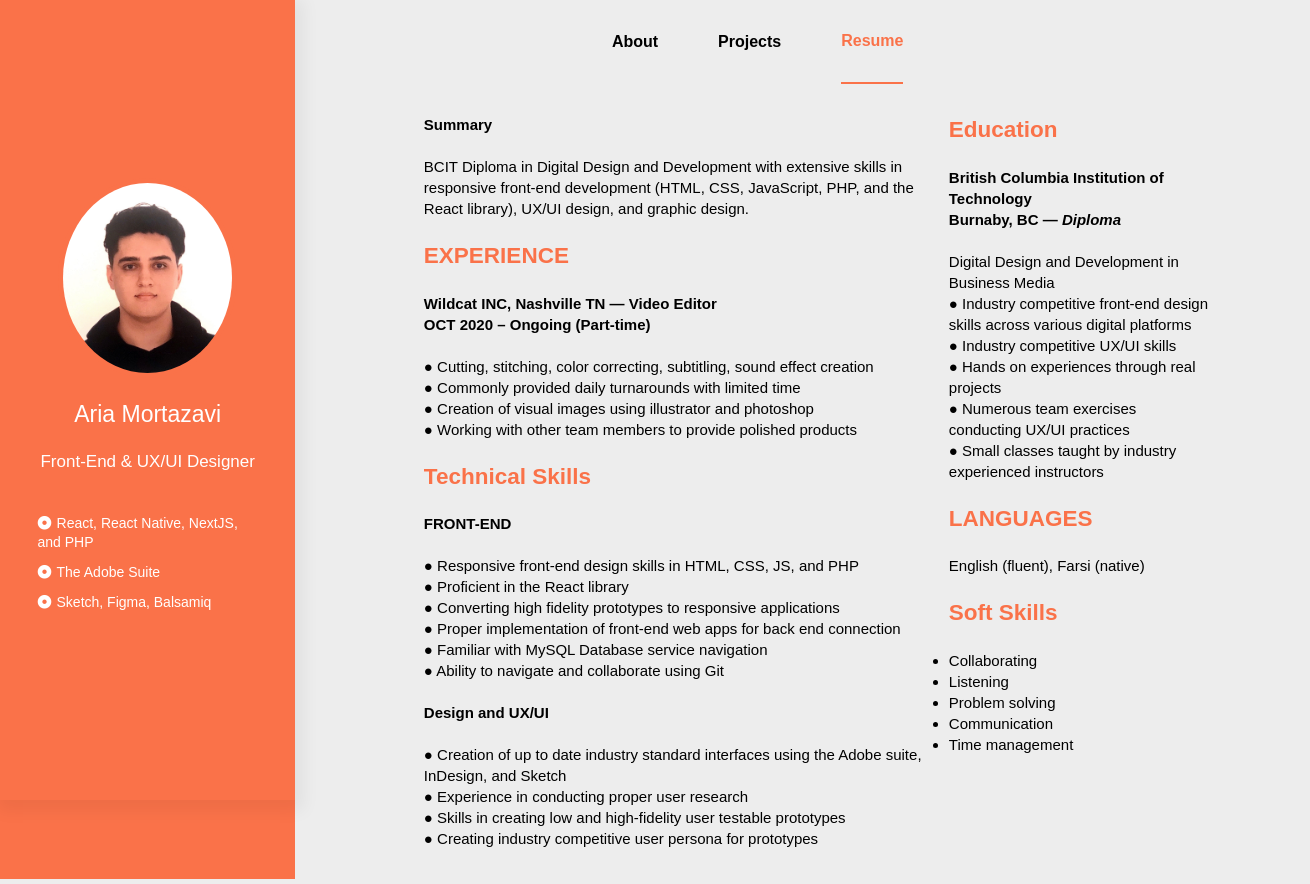
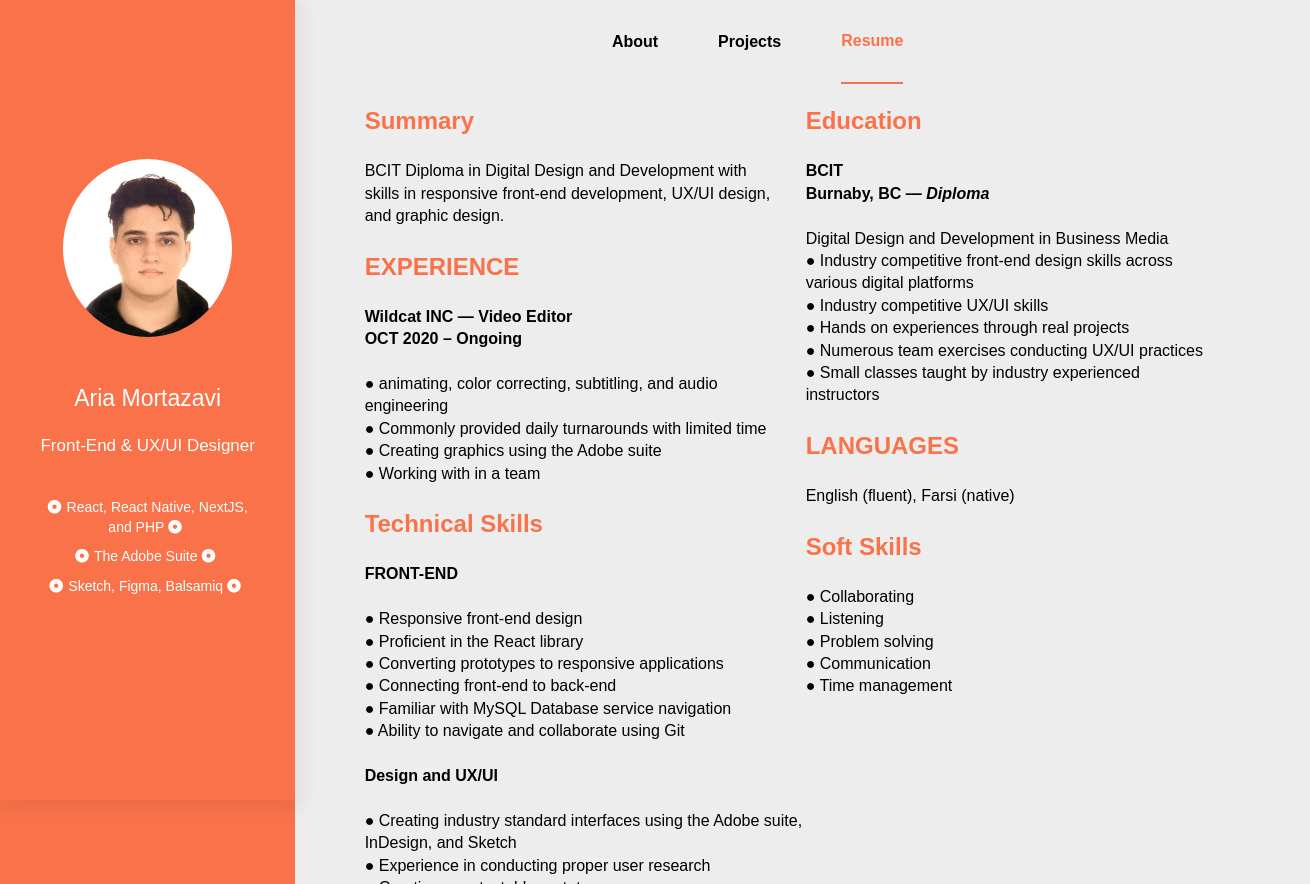
Before and after one commit to AriaMortazavi/Portfolio, a React (Create React App) app: page / in a window 1280 px wide. Both pictures are taken after a click on the item "Resume". Shown: the whole page, 1310 px wide, since content can reach past the window. Built offline with nearby package versions, Linux system fonts and the light colour scheme; a web font is replaced by a local one.

Commit message:
Minor vissual adjustmentss for mobile

```diff
--- a/src/components/About.jsx
+++ b/src/components/About.jsx
@@ -77,9 +77,9 @@ class About extends Component {
             <div className="c-t-div">
               <span
                 className="hire-span"
-                onClick={e => this.roundButtonClick(e, "Contact")}
+                onClick={e => this.roundButtonClick(e, "Resume")}
               >
-                HIRE ME
+                My Resume
               </span>
               {/* <a className="resume-link" target="_blank" href="https://drive.google.com/open?id=1uBx5NHt0po_osHWxYuaeVDCDvzGDR8Rl">
                 MY RESUME
--- a/src/components/Articles.jsx
+++ b/src/components/Articles.jsx
@@ -10,41 +10,41 @@ export default class Articles extends Component {
         <tr>
             <td  valign="top">
                 <p>
-                    <strong>Summary</strong>
+                    <h2>Summary</h2>
                 </p>
                 <br/>
                 <p>
                     BCIT Diploma in Digital Design and Development with
-                    extensive skills in responsive front-end development (HTML,
-                    CSS, JavaScript, PHP, and the React library), UX/UI design,
-                    and graphic design.
                 </p>
+                <p>
+                skills in responsive front-end development,
+                    UX/UI design,
+                    </p>
+                    <p> and graphic design.</p>
                 <br/>
                 <h2>
                     EXPERIENCE
                 </h2>
                 <br/>
                 <h4>
-                    Wildcat INC, Nashville TN —
+                    Wildcat INC —
                     Video Editor<em></em>
                 </h4>
                 <h4>
-                    OCT 2020 – Ongoing (Part-time)
+                    OCT 2020 – Ongoing
                 </h4>
                 <br/>
                 <p>
-                    ● Cutting, stitching, color correcting, subtitling, sound
-                    effect creation
+                    ● animating, color correcting, subtitling, and audio engineering
                 </p>
                 <p>
                     ● Commonly provided daily turnarounds with limited time
                 </p>
                 <p>
-                    ● Creation of visual images using illustrator and photoshop
+                    ● Creating graphics using the Adobe suite
                 </p>
                 <p>
-                    ● Working with other team members to provide polished
-                    products
+                    ● Working with in a team
                 </p>
                 <br/>
                 <h2>
@@ -56,19 +56,16 @@ export default class Articles extends Component {
                 </p>
                 <br/>
                 <p>
-                    ● Responsive front-end design skills in HTML, CSS, JS, and
-                    PHP
+                    ● Responsive front-end design
                 </p>
                 <p>
                     ● Proficient in the React library
                 </p>
                 <p>
-                    ● Converting high fidelity prototypes to responsive
-                    applications
+                    ● Converting prototypes to responsive applications
                 </p>
                 <p>
-                    ● Proper implementation of front-end web apps for back end
-                    connection
+                    ● Connecting front-end to back-end
                 </p>
                 <p>
                     ● Familiar with MySQL Database service navigation
@@ -82,15 +79,13 @@ export default class Articles extends Component {
                 </p>
                 <br/>
                 <p>
-                    ● Creation of up to date industry standard interfaces using
-                    the Adobe suite, InDesign, and Sketch
+                    ● Creating industry standard interfaces using the Adobe suite, InDesign, and Sketch
                 </p>
                 <p>
                     ● Experience in conducting proper user research
                 </p>
                 <p>
-                    ● Skills in creating low and high-fidelity user testable
-                    prototypes
+                    ● Creating user testable prototypes
                 </p>
                 <p>
                     ● Creating industry competitive user persona for prototypes
@@ -103,7 +98,7 @@ export default class Articles extends Component {
                 </h2>
                 <br/>
                 <h4>
-                    British Columbia Institution of Technology
+                    BCIT
                     <br/>
                     Burnaby, BC — <em>Diploma</em>
                 </h4>
@@ -140,23 +135,22 @@ export default class Articles extends Component {
                     Soft Skills
                 </h2>
                 <br/>
-                <ul>
-                    <li>
-                        Collaborating
-                    </li>
-                    <li>
-                        Listening
-                    </li>
-                    <li>
-                        Problem solving
-                    </li>
-                    <li>
-                        Communication
-                    </li>
-                    <li>
-                        Time management
-                    </li>
-                </ul>
+                   <p>
+                    ● Collaborating
+                 </p>
+                 <p>
+                    ● Listening
+                    </p>
+                    <p>
+                    ● Problem solving
+                    </p>
+                    <p>
+                    ● Communication
+                    </p>
+                    <p>
+                    ● Time management
+                    </p>
+
             </td>
         </tr>
     </tbody>
@@ -170,15 +164,17 @@ export default class Articles extends Component {
 
 
 const Wrapper = styled.div`
+ overflow-y: auto;
  display: flex;
-    font-size: 15px;
+    font-size: 16px;
    justify-content: center;
-   margin: 30px;
 
   h2{
       color: #fa7249;
     }
     .inside_text{
-      width: 80%;
+      width: 90%;
+      height: 100vh;
+      padding: 20px;
     }
 `
--- a/src/components/Header.jsx
+++ b/src/components/Header.jsx
@@ -116,7 +116,7 @@ const Wrapper = styled.div`
   }
 }
 
-@media (max-width: 785px) {
+@media (max-width: 670px) {
   .hamburger-btn{
     display: block !important;
   }
--- a/src/components/Projects.jsx
+++ b/src/components/Projects.jsx
@@ -70,7 +70,7 @@ export default class Projects extends Component {
 
                      Non-profit organization
                   </span>
-                  <span>Website to recieve donations for a non profit organization.</span>
+                  <span>Web app for a non profit organization.</span>
                   <div>
                     <span>Technologies used:</span>
                     <span>PHP</span>
--- a/src/components/Sidebar.jsx
+++ b/src/components/Sidebar.jsx
@@ -35,13 +35,13 @@ class Sidebar extends Component {
             <span className="s-span">Front-End &#38; UX/UI Designer</span>
             <div className="p-div">
               <span>
-                <i className="fas fa-dot-circle"></i>React, React Native, NextJS, and PHP
+                <i className="fas fa-dot-circle"></i>React, React Native, NextJS, and PHP <i className="fas fa-dot-circle"></i>
               </span>
               <span>
-                <i className="fas fa-dot-circle"></i>The Adobe Suite
+                <i className="fas fa-dot-circle"></i>The Adobe Suite <i className="fas fa-dot-circle"></i>
               </span>
               <span>
-                <i className="fas fa-dot-circle"></i>Sketch, Figma, Balsamiq
+                <i className="fas fa-dot-circle"></i>Sketch, Figma, Balsamiq <i className="fas fa-dot-circle"></i>
               </span>
             </div>
           </div>
@@ -69,6 +69,7 @@ const Wrapper = styled.div`
     flex-direction: column;
     box-shadow: 3px 5px 16px 6px rgba(0,0,0,0.05);
     padding: 10px;
+    padding-bottom: 50px;
 
     .portfolioPicture{
       border: 5px solid #fa7249;
@@ -92,7 +93,7 @@ const Wrapper = styled.div`
       justify-content: center;
       align-items: center;
       > .f-span {
-      margin-top: 20px;
+      margin-top: 40px;
       font-size: 1.4375rem;
       color: white;
     }
@@ -110,6 +111,7 @@ const Wrapper = styled.div`
       width: 80%;
       font-size: 14px;
       color: white;
+      text-align: center;
 
       > span {
         margin-bottom: 10px;
```
Also changed, not shown: src/App.css (line endings or trailing spaces), src/assets/images/portfolio_pic2.jpg, 1 other file (tests, documents, lock files or other folders).
